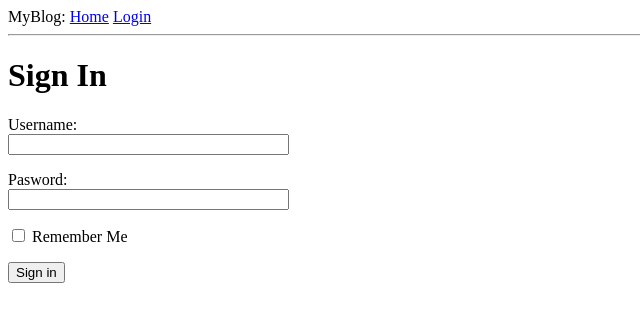
After one commit to grendach/FlaskLearningVideo, a Flask app: page /login in a window 1280 px wide. The commit adds this page. Shown: the top 322 px of the page, without its empty margins (0-640 px from the left). Run offline with Flask 2, Linux system fonts and the light colour scheme.

Commit message:
Chapter 3: Web Forms

```diff
--- a/app/forms.py
+++ b/app/forms.py
@@ -6,4 +6,4 @@ class LoginForm(FlaskForm):
     username = StringField('Username: ', validators = [DataRequired()])
     password = PasswordField('Pasword: ', validators = [DataRequired()])
     remember_me = BooleanField('Remember Me')
-    submit
+    submit = SubmitField('Sign in')
--- a/app/routes.py
+++ b/app/routes.py
@@ -1,5 +1,7 @@
-from flask import render_template
+from flask import render_template, flash, redirect,url_for
 from app import app
+from app.forms import LoginForm
+
 @app.route('/')
 @app.route('/index')
 def index():
@@ -15,3 +17,11 @@ def index():
         }
     ]
     return render_template('index.html', title='Home', user=user, posts=posts)
+
+@app.route('/login', methods=['GET', 'POST'])
+def login():
+    form = LoginForm()
+    if form.validate_on_submit():
+        flash(f'Login requested for user {form.username.data}, remember_me={form.remember_me.data}')
+        return redirect(url_for('index'))
+    return render_template('login.html', title='Sign In', form=form)
--- a/app/templates/base.html
+++ b/app/templates/base.html
@@ -7,8 +7,21 @@
       {% endif %}
     </head>
     <body>
-        <div>MyBlog: <a href="/index">Home</a></div>
+        <div>
+          MyBlog:
+          <a href="{{ url_for('index') }}">Home</a>
+          <a href="{{ url_for('login') }}">Login</a>
+        </div>
         <hr>
+        {% with messages = get_flashed_messages() %}
+        {% if messages %}
+        <ul>
+            {% for message in messages %}
+            <li>{{ message }}</li>
+            {% endfor %}
+        </ul>
+        {% endif %}
+        {% endwith %}
         {% block content %}{% endblock %}
     </body>
 </html>
--- /dev/null
+++ b/app/templates/login.html
@@ -0,0 +1,24 @@
+{% extends "base.html" %}
+
+{% block content %}
+    <h1>Sign In</h1>
+    <form action="" method="post" novalidate>
+        {{ form.hidden_tag() }}
+        <p>
+            {{ form.username.label }}<br>
+            {{ form.username(size=32) }}<br>
+            {% for error in form.username.errors %}
+            <span style="color: red;">[{{ error }}]</span>
+            {% endfor %}
+        </p>
+        <p>
+            {{ form.password.label }}<br>
+            {{ form.password(size=32) }}<br>
+            {% for error in form.password.errors %}
+            <span style="color: red;">[{{ error }}]</span>
+            {% endfor %}
+        </p>
+        <p>{{ form.remember_me() }} {{ form.remember_me.label }}</p>
+        <p>{{ form.submit() }}</p>
+    </form>
+{% endblock %}
```
